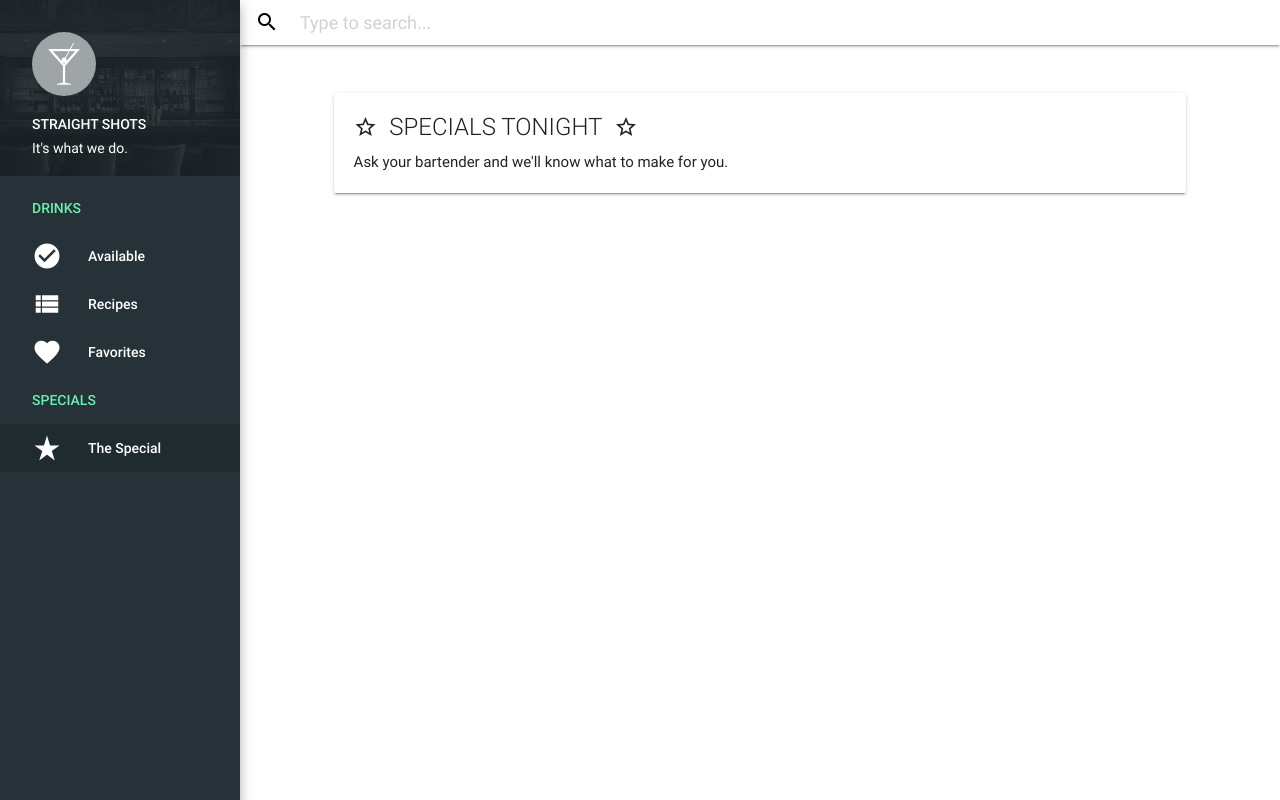
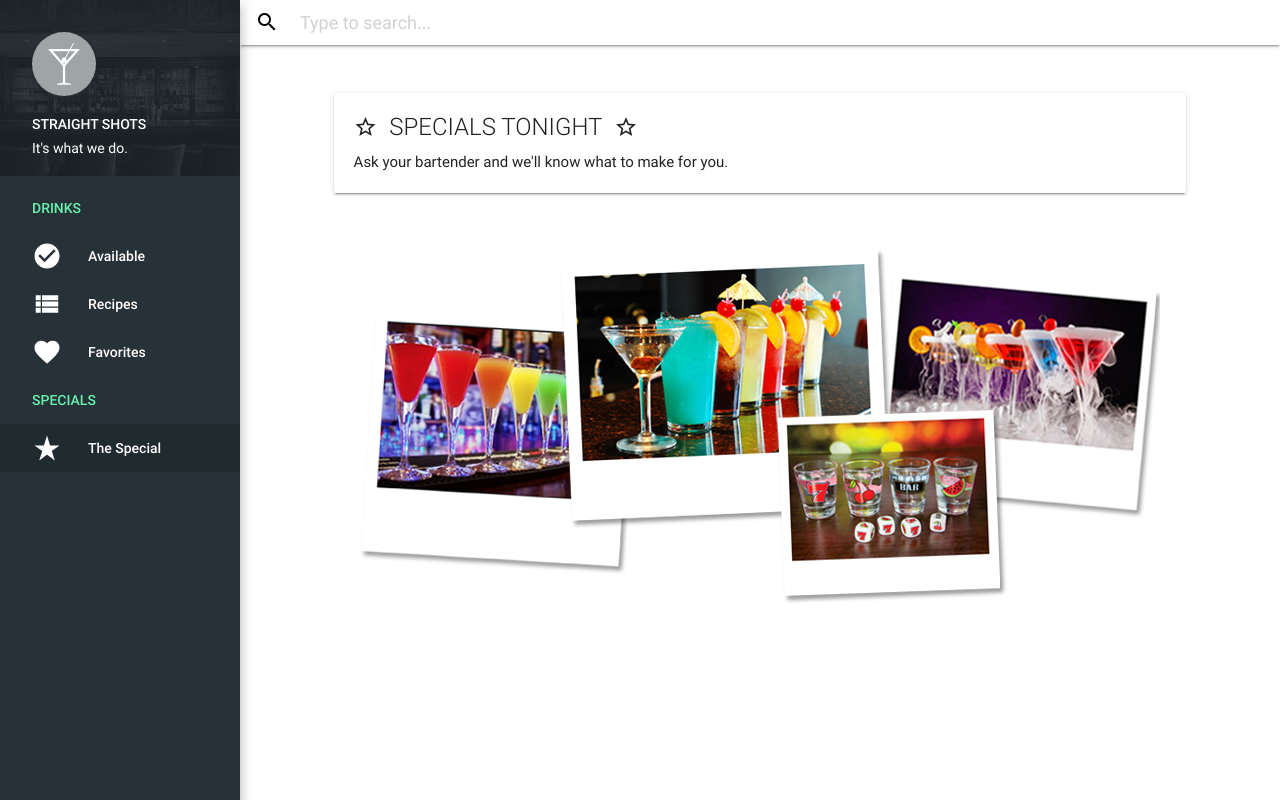
Before and after one commit to loc-trinh/bar, a Django app: page /special/ in a window 1280 px wide. Run offline with Django 3.2, Linux system fonts and the light colour scheme; some libraries are stand-ins or nearby versions.

Commit message:
added pics for special dirnks

```diff
--- a/app/templates/app/thespecial.html
+++ b/app/templates/app/thespecial.html
@@ -51,5 +51,9 @@
       </div>
     </div>
   </div>
+  <div class="row" style="text-align: center">
+    <img class="responsive-img" src="{% static 'img/special.png' %}">
+  </div>
+
 </div>
 {% endblock %}
```
Also changed, not shown: app/static/img/special.png (added).
